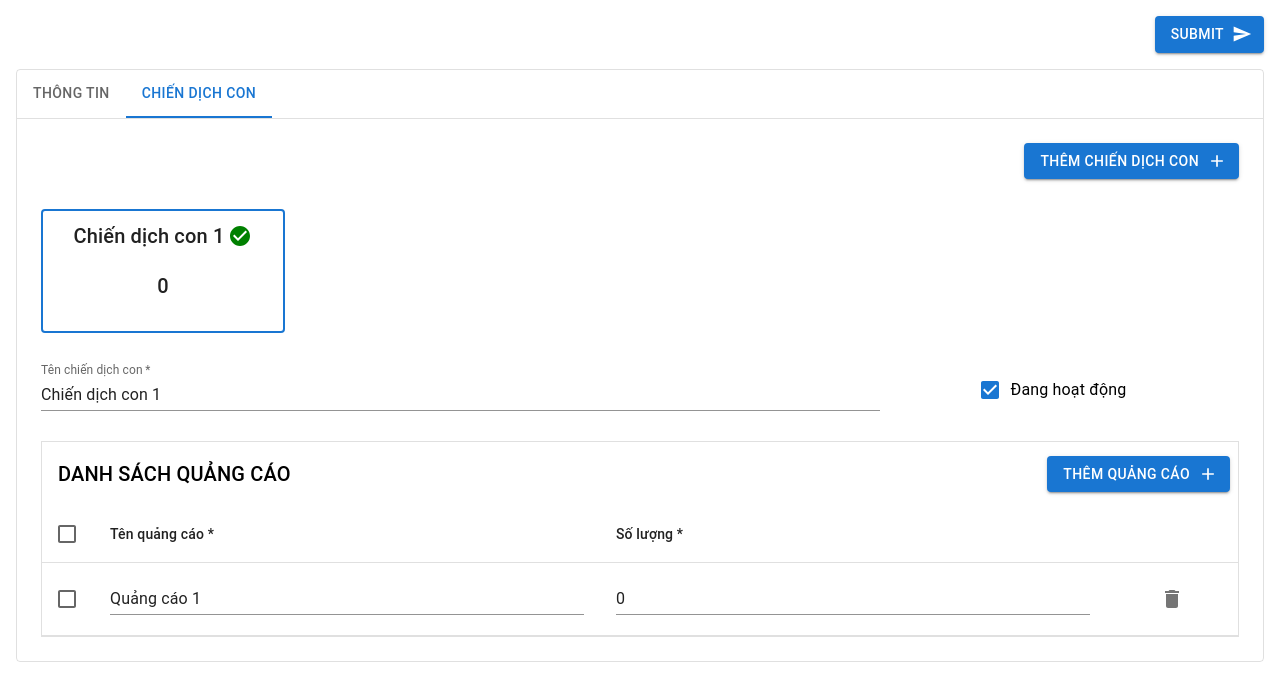
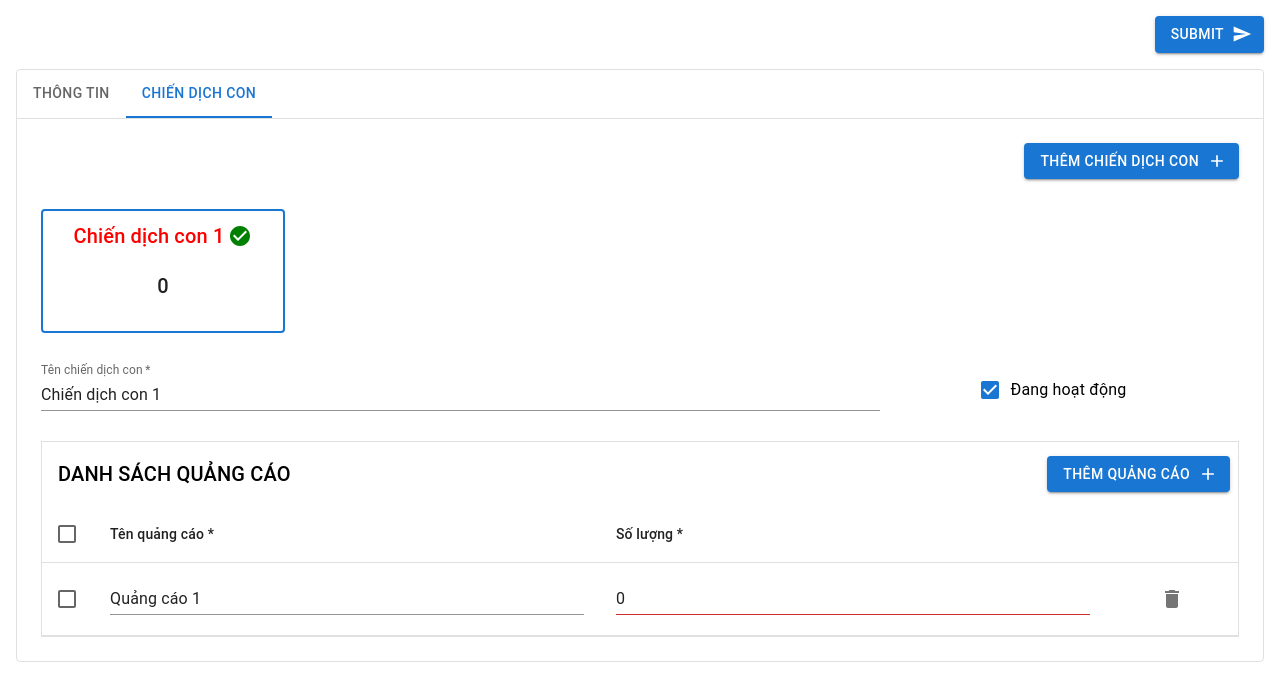
Before and after one commit to dinhdn218/awing-test, a React (Create React App) app: page / in a window 1280 px wide. Both pictures are taken after a click on the tab "CHIẾN DỊCH CON". Shown: the top 700 px of the page. Built offline with nearby package versions, Linux system fonts and the light colour scheme.

Commit message:
add notification

```diff
--- a/src/App.tsx
+++ b/src/App.tsx
@@ -3,7 +3,7 @@ import { Box, Button, Tab, Tabs } from '@mui/material'
 import CustomTabPanel from 'components/CustomTabPanel'
 import Information from 'components/Information'
 import SubCampaigns from 'components/SubCampaigns'
-import React, { useCallback, useState } from 'react'
+import React, { useCallback, useMemo, useState } from 'react'
 import './App.css'
 
 const initData: CampaignType = {
@@ -29,25 +29,35 @@ const initData: CampaignType = {
 function App() {
   const [value, setValue] = useState<number>(1)
   const [data, setData] = useState<CampaignType>(initData)
-  const [error, setError] = useState<any>({
-    campaignName: '',
-  })
+  const [error, setError] = useState<string>('')
 
   const handleChangeTab = (_event: React.SyntheticEvent, newValue: number) => {
     setValue(newValue)
   }
 
+  const isError = useMemo(() => {
+    const isErrorCampaignName = data?.information?.name?.trim() === ''
+    const isErrorSubCampaignName = data?.subCampaigns?.some(
+      (subCampaign: SubCampaignType) =>
+        subCampaign?.name?.trim() === '' ||
+        subCampaign?.ads?.some(
+          (ads: AdsType) =>
+            ads?.name?.trim() === '' || !ads?.quantity || ads?.quantity === 0
+        )
+    )
+    return isErrorCampaignName || isErrorSubCampaignName
+  }, [data])
+
   const onClick = useCallback(() => {
     if (data?.information?.name?.trim() === '') {
-      setError((prev: any) => ({
-        ...prev,
-        campaignName: 'Không được để trống!!!',
-      }))
-      alert('Vui lòng điền đúng và đầy đủ thông tin!!')
+      setError('Không được để trống')
+    }
+    if (isError) {
+      alert('Vui lòng điền đúng và đầy đủ thông tin!!!')
       return
     }
     alert('Thêm thành công chiến dịch ' + JSON.stringify(data))
-  }, [data])
+  }, [data, isError])
 
   const handleChangeCampaignInformation = useCallback(
     (name: string, value: string) => {
@@ -61,15 +71,9 @@ function App() {
 
       if (name === 'name') {
         if (value?.trim() !== '') {
-          setError((prev: any) => ({
-            ...prev,
-            campaignName: '',
-          }))
+          setError('')
         } else {
-          setError((prev: any) => ({
-            ...prev,
-            campaignName: 'Không được để trống!!!',
-          }))
+          setError('Không được để trống')
         }
       }
     },
@@ -96,8 +100,6 @@ function App() {
       }
     })
   }, [])
-
-  // console.log(data)
 
   const handleChangeSubCampaign = useCallback(
     (name: string, index: number, value: string | boolean) => {
@@ -269,7 +271,7 @@ function App() {
         <CustomTabPanel value={value} index={1}>
           <Information
             campaignInformation={data?.information}
-            error={error?.campaignName}
+            error={error}
             onChange={handleChangeCampaignInformation}
           />
         </CustomTabPanel>
--- a/src/components/AdsList/index.tsx
+++ b/src/components/AdsList/index.tsx
@@ -296,6 +296,7 @@ const AdsList = ({
                           event
                         )
                       }}
+                      error={ads?.name?.trim() === '' ? true : false}
                     />
                   </TableCell>
                   <TableCell align="left">
@@ -316,6 +317,11 @@ const AdsList = ({
                           event
                         )
                       }}
+                      error={
+                        !ads?.quantity || Number(ads?.quantity) === 0
+                          ? true
+                          : false
+                      }
                     />
                   </TableCell>
                   <TableCell align="center">
--- a/src/components/SubCampaignCard/index.tsx
+++ b/src/components/SubCampaignCard/index.tsx
@@ -1,6 +1,5 @@
-import { Box, Card, Typography } from '@mui/material'
-import React, { BaseSyntheticEvent } from 'react'
 import CheckCircleIcon from '@mui/icons-material/CheckCircle'
+import { Box, Card } from '@mui/material'
 
 type Props = {
   name: string
@@ -8,10 +7,19 @@ type Props = {
   status: boolean
   active: boolean
   onClickSubCampaignCard: () => void
+  isHaveErrorInAdsList: boolean
 }
 
 const SubCampaignCard = (props: Props) => {
-  const { name, countOfAds, status, active, onClickSubCampaignCard } = props
+  const {
+    name,
+    countOfAds,
+    status,
+    active,
+    onClickSubCampaignCard,
+    isHaveErrorInAdsList,
+  } = props
+
   return (
     <Card
       sx={{
@@ -36,7 +44,18 @@ const SubCampaignCard = (props: Props) => {
           gap: '4px',
         }}
       >
-        <p style={{ marginTop: '0px', marginBottom: '0px' }}>{name}</p>
+        <p
+          style={{
+            marginTop: '0px',
+            marginBottom: '0px',
+            color:
+              name?.trim() === '' || countOfAds === 0 || isHaveErrorInAdsList
+                ? 'red'
+                : '',
+          }}
+        >
+          {name}
+        </p>
         <CheckCircleIcon sx={{ color: status ? 'green' : 'gray' }} />
       </Box>
       <p>{countOfAds}</p>
--- a/src/components/SubCampaigns/index.tsx
+++ b/src/components/SubCampaigns/index.tsx
@@ -76,6 +76,11 @@ const SubCampaigns = ({
             0
           )
 
+          const isHaveErrorInAdsList = subCampaign?.ads?.some(
+            (ads: AdsType) =>
+              ads?.name?.trim() === '' || !ads?.quantity || ads?.quantity === 0
+          )
+
           return (
             <SubCampaignCard
               key={index}
@@ -84,6 +89,7 @@ const SubCampaigns = ({
               status={subCampaign?.status}
               active={currentIndex === index}
               onClickSubCampaignCard={() => handleClickSubCampaignCard(index)}
+              isHaveErrorInAdsList={isHaveErrorInAdsList}
             />
           )
         })}
@@ -105,12 +111,14 @@ const SubCampaigns = ({
           onChange={(event: React.ChangeEvent<HTMLInputElement>) => {
             onChangeSubCampaign('name', currentIndex, event.target.value)
           }}
-          // helperText={error}
-          // error={error === '' ? false : true}
-          // value={campaignInformation?.name}
-          // onChange={(event: React.ChangeEvent<HTMLInputElement>) => {
-          //   onChange('name', event.target.value)
-          // }}
+          error={
+            subCampaigns?.[currentIndex]?.name?.trim() === '' ? true : false
+          }
+          helperText={
+            subCampaigns?.[currentIndex]?.name?.trim() === ''
+              ? 'Không được để trống'
+              : ''
+          }
         />
         <FormControlLabel
           control={
```
